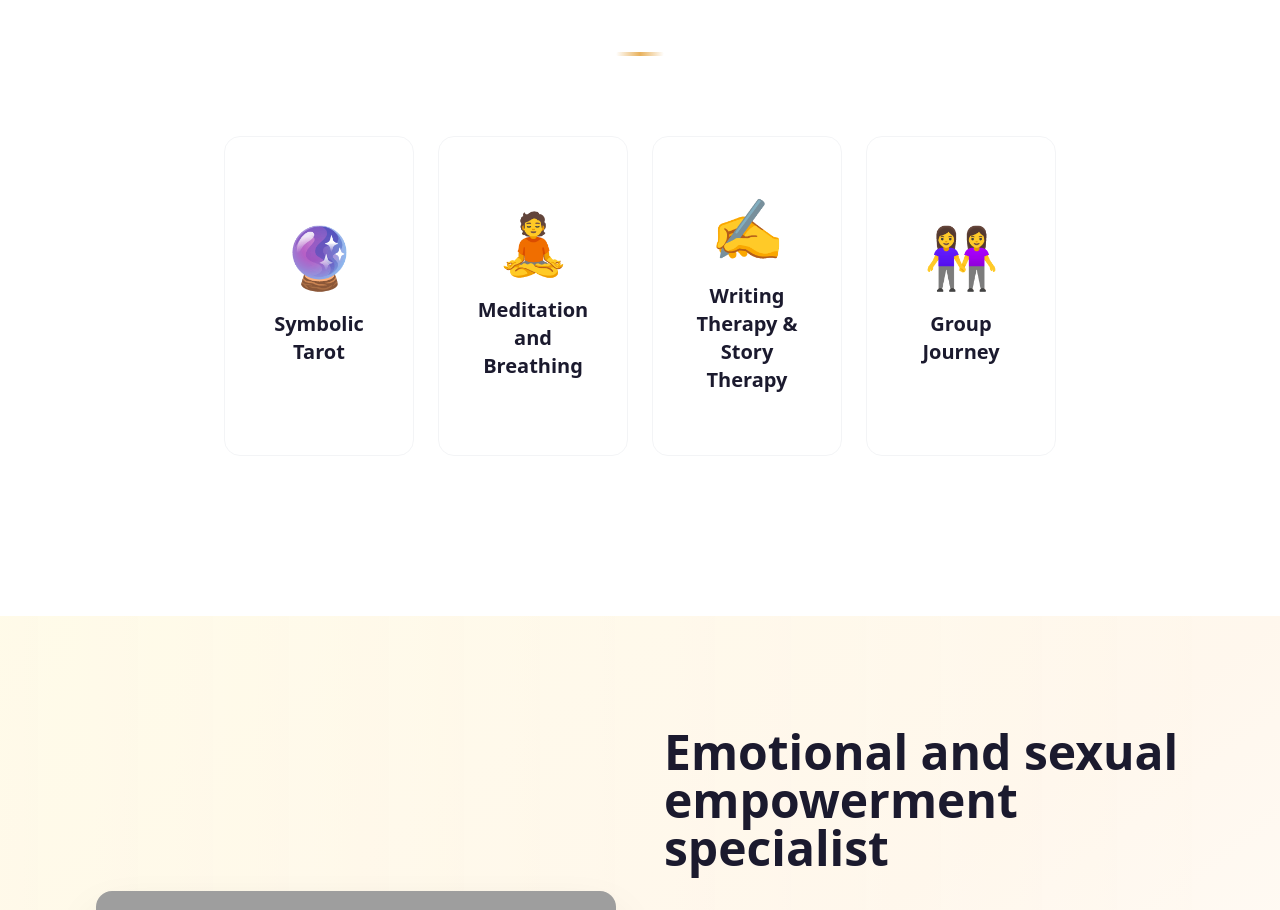
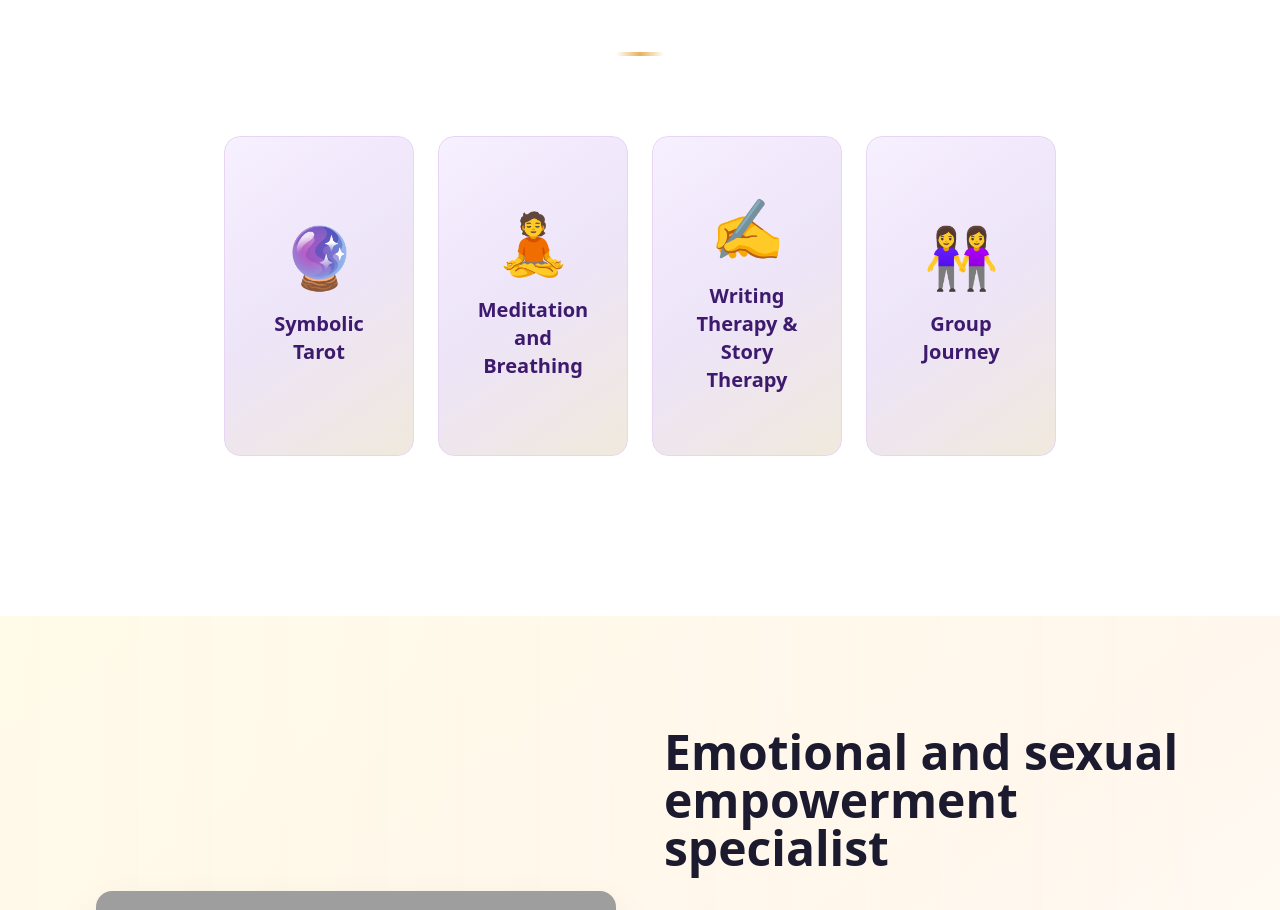
Before and after one commit to Letiiciia/tarologa-calil-services, a Next.js app: page / in a window 1280 px wide. Shown: the part 2320-3230 px from the top of the page. Built offline with nearby package versions, Linux system fonts and the light colour scheme; grey boxes are pictures that could not be loaded.

Commit message:
feat: refactor JourneyFor component for improved readability and maintainability

```diff
--- a/src/features/landing/components/JourneyFor.tsx
+++ b/src/features/landing/components/JourneyFor.tsx
@@ -61,7 +61,10 @@ export function JourneyFor() {
   };
 
   return (
-    <section id="jornada" className="relative py-24 sm:py-32 lg:py-40 overflow-hidden">
+    <section
+      id="jornada"
+      className="relative py-24 sm:py-32 lg:py-40 overflow-hidden"
+    >
       {/* Soft warm cream background */}
       <div className="absolute inset-0 bg-gradient-to-b from-[#F7F1E8] via-white to-[#F0E9DC] -z-20" />
 
@@ -69,19 +72,28 @@ export function JourneyFor() {
       <div className="absolute inset-0 -z-10">
         <motion.div
           className="absolute top-10 left-10 w-32 h-32 rounded-full filter blur-3xl opacity-10"
-          style={{ background: 'radial-gradient(circle, #E8B15C 0%, #F59E52 30%, transparent 70%)' }}
+          style={{
+            background:
+              "radial-gradient(circle, #E8B15C 0%, #F59E52 30%, transparent 70%)",
+          }}
           animate={{ y: [0, 30, 0] }}
           transition={{ duration: 8, repeat: Infinity, ease: "easeInOut" }}
         />
         <motion.div
           className="absolute bottom-20 right-20 w-40 h-40 rounded-full filter blur-3xl opacity-10"
-          style={{ background: 'radial-gradient(circle, #7B3FA1 0%, #5B2A86 40%, transparent 70%)' }}
+          style={{
+            background:
+              "radial-gradient(circle, #7B3FA1 0%, #5B2A86 40%, transparent 70%)",
+          }}
           animate={{ y: [0, -30, 0] }}
           transition={{ duration: 10, repeat: Infinity, ease: "easeInOut" }}
         />
         <motion.div
           className="absolute top-1/2 left-1/2 w-64 h-64 rounded-full filter blur-3xl opacity-5 -translate-x-1/2"
-          style={{ background: 'radial-gradient(circle, #C8A2FF 0%, #A03C78 20%, transparent 60%)' }}
+          style={{
+            background:
+              "radial-gradient(circle, #C8A2FF 0%, #A03C78 20%, transparent 60%)",
+          }}
           animate={{ y: [0, 20, 0] }}
           transition={{ duration: 12, repeat: Infinity, ease: "easeInOut" }}
         />
@@ -125,7 +137,10 @@ export function JourneyFor() {
           </motion.div>
 
           {/* Divider - subtle visual break */}
-          <motion.div variants={itemVariants} className="flex justify-center pt-4">
+          <motion.div
+            variants={itemVariants}
+            className="flex justify-center pt-4"
+          >
             <div className="w-12 h-1 bg-gradient-to-r from-transparent via-[#E8B15C] to-transparent rounded-full" />
           </motion.div>
 
@@ -148,18 +163,22 @@ export function JourneyFor() {
                     className="relative w-full h-full transition-transform duration-500"
                     style={{
                       transformStyle: "preserve-3d",
-                      transform: isFlipped ? "rotateY(180deg)" : "rotateY(0deg)",
+                      transform: isFlipped
+                        ? "rotateY(180deg)"
+                        : "rotateY(0deg)",
                     }}
                   >
                     {/* Front - Icon and Title Only */}
                     <div
-                      className="absolute w-full h-full rounded-2xl p-8 flex flex-col items-center justify-center text-center bg-white border border-gray-100"
+                      className="absolute w-full h-full rounded-2xl p-8 flex flex-col items-center justify-center text-center border border-[#E8D5F5]"
                       style={{
                         backfaceVisibility: "hidden",
+                        background:
+                          "linear-gradient(145deg, #F7F0FF 0%, #EDE4F8 50%, #F0E9DC 100%)",
                       }}
                     >
                       <div className="text-6xl mb-6">{card.icon}</div>
-                      <h3 className="font-cinzel text-xl font-bold text-[#1B1A2E]">
+                      <h3 className="font-cinzel text-xl font-bold text-[#3D1A6E]">
                         {card.title}
                       </h3>
                     </div>
@@ -184,7 +203,10 @@ export function JourneyFor() {
 
           {/* Closing message - optional */}
           {content.closingLine && (
-            <motion.div variants={itemVariants} className="text-center pt-4 sm:pt-8">
+            <motion.div
+              variants={itemVariants}
+              className="text-center pt-4 sm:pt-8"
+            >
               <p className="text-gray-600 text-base sm:text-lg italic">
                 {content.closingLine}
               </p>
```
